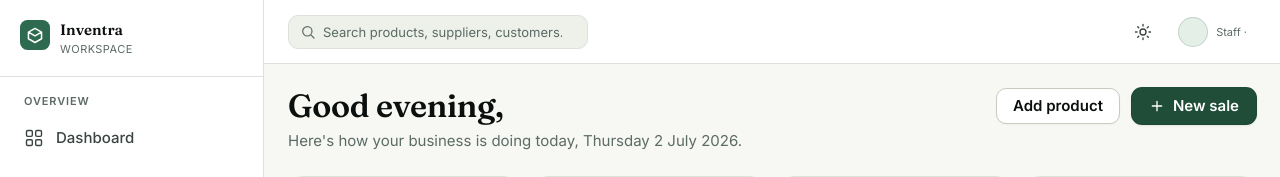
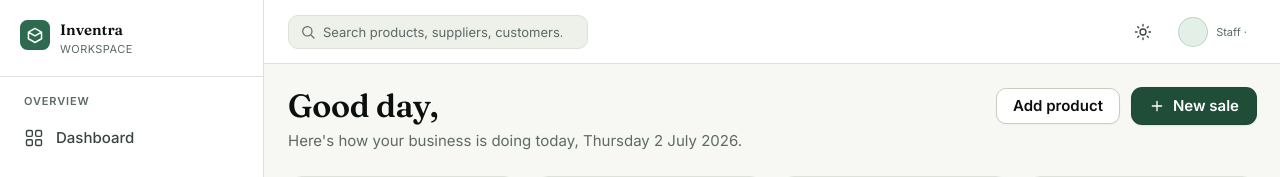
Before and after one commit to fredrickmwendwa/inventra, a Django app: template templates/dashboard/home.html in a window 1280 px wide. Shown: the top 177 px of the page. Run offline with Django 5.2, Linux system fonts and the light colour scheme; the template is opened without the code that fills it, so the values that code supplies are empty; some libraries are stand-ins or nearby versions.

Commit message:
updated the chart labels and values

```diff
--- a/templates/dashboard/home.html
+++ b/templates/dashboard/home.html
@@ -11,20 +11,17 @@
 
 {% block content %}
 
-  <div class="sf-welcome">
+<div class="sf-welcome">
   <div>
     <h1 class="sf-welcome__heading">
-      {% now "G" as hour %}
-      Good
-      {% if hour|add:0 < 12 %}morning{% elif hour|add:0 < 17 %}afternoon{% else %}evening{% endif %},
+      {{ greeting|default:"Good day" }},
       {{ request.user.first_name|default:request.user.username }}
     </h1>
-    <p class="sf-welcome__sub" style="margin-top: 4px">
+    <p class="sf-welcome__sub" style="margin-top:4px;">
       Here's how {{ tenant.name|default:"your business" }} is
       doing today, {% now "l j F Y" %}.
     </p>
   </div>
-
   <div class="sf-welcome__actions">
     <a href="{% url 'inventory:add_product' %}" class="sf-btn sf-btn--secondary">
       Add product
@@ -42,7 +39,6 @@
 <!-- ══ KPI ROW ══ -->
 <div class="sf-kpi-row">
 
-  <!-- Total products -->
   <div class="sf-kpi-card sf-kpi-card--brand">
     <div class="sf-kpi-card__top">
       <div class="sf-eyebrow">Total products</div>
@@ -62,7 +58,6 @@
     </div>
   </div>
 
-  <!-- Total confirmed sales -->
   <div class="sf-kpi-card">
     <div class="sf-kpi-card__top">
       <div class="sf-eyebrow">Confirmed sales</div>
@@ -82,7 +77,6 @@
     </div>
   </div>
 
-  <!-- Active suppliers -->
   <div class="sf-kpi-card">
     <div class="sf-kpi-card__top">
       <div class="sf-eyebrow">Active suppliers</div>
@@ -100,7 +94,6 @@
     </div>
   </div>
 
-  <!-- Stock alerts -->
   <div class="sf-kpi-card sf-kpi-card--danger">
     <div class="sf-kpi-card__top">
       <div class="sf-eyebrow">Stock alerts</div>
@@ -113,12 +106,11 @@
         </svg>
       </span>
     </div>
-    {% with oos_count=out_of_stock|length low_count=low_stock|length %}
-    <div class="sf-kpi-card__value sf-num"
-         data-count-up>{{ oos_count|add:low_count }}</div>
+    {% with oos=out_of_stock|length low=low_stock|length %}
+    <div class="sf-kpi-card__value sf-num" data-count-up>{{ oos|add:low }}</div>
     <div>
       <span class="sf-kpi-card__delta-context">
-        {{ oos_count }} out · {{ low_count }} low
+        {{ oos }} out · {{ low }} low
       </span>
     </div>
     {% endwith %}
@@ -166,8 +158,7 @@
         <div class="sf-chart-legend" style="margin-top:var(--space-1);">
           <span class="sf-chart-legend__item">
             <span class="sf-chart-legend__dot"
-                  style="background:var(--color-brand);">
-            </span>
+                  style="background:var(--color-brand);"></span>
             Confirmed sales
           </span>
         </div>
@@ -215,15 +206,13 @@
           {{ out_of_stock|length }}
         </span>
       </div>
-
       <div class="sf-card__body" style="padding-top:var(--space-3);">
         {% if out_of_stock %}
           {% for product in out_of_stock|slice:":5" %}
             <div class="sf-stock-row">
               <div class="sf-stock-row__thumb" aria-hidden="true">
                 {% if product.image %}
-                  <img src="{{ product.image.url }}"
-                       alt="{{ product.name }}"
+                  <img src="{{ product.image.url }}" alt="{{ product.name }}"
                        style="width:100%;height:100%;object-fit:cover;">
                 {% else %}
                   <svg width="16" height="16" viewBox="0 0 24 24" fill="none">
@@ -235,12 +224,9 @@
               </div>
               <div class="sf-stock-row__body">
                 <div class="sf-stock-row__name">{{ product.name }}</div>
-                <div class="sf-stock-row__sub">
-                  {{ product.sku|default:"No SKU" }}
-                </div>
+                <div class="sf-stock-row__sub">{{ product.sku|default:"No SKU" }}</div>
               </div>
-              <div class="sf-stock-row__qty"
-                   style="color:var(--color-danger);">
+              <div class="sf-stock-row__qty" style="color:var(--color-danger);">
                 0 left
               </div>
             </div>
@@ -279,15 +265,13 @@
           {{ low_stock|length }}
         </span>
       </div>
-
       <div class="sf-card__body" style="padding-top:var(--space-3);">
         {% if low_stock %}
           {% for product in low_stock|slice:":5" %}
             <div class="sf-stock-row">
               <div class="sf-stock-row__thumb" aria-hidden="true">
                 {% if product.image %}
-                  <img src="{{ product.image.url }}"
-                       alt="{{ product.name }}"
+                  <img src="{{ product.image.url }}" alt="{{ product.name }}"
                        style="width:100%;height:100%;object-fit:cover;">
                 {% else %}
                   <svg width="16" height="16" viewBox="0 0 24 24" fill="none">
@@ -299,12 +283,9 @@
               </div>
               <div class="sf-stock-row__body">
                 <div class="sf-stock-row__name">{{ product.name }}</div>
-                <div class="sf-stock-row__sub">
-                  {{ product.sku|default:"No SKU" }}
-                </div>
+                <div class="sf-stock-row__sub">{{ product.sku|default:"No SKU" }}</div>
               </div>
-              <div class="sf-stock-row__qty"
-                   style="color:var(--color-accent-amber);">
+              <div class="sf-stock-row__qty" style="color:var(--color-accent-amber);">
                 {{ product.stock_quantity }} left
               </div>
             </div>
@@ -325,11 +306,10 @@
       </div>
     </div>
 
-  </div><!-- /sf-alerts-stack -->
+  </div>
+</div>
 
-</div><!-- /sf-dash-split -->
-
-<!-- ══ BOTTOM ROW: Recent sales + Top products + Movements ══ -->
+<!-- ══ BOTTOM ROW ══ -->
 <div class="sf-dash-row">
 
   <!-- Recent sales -->
@@ -337,8 +317,7 @@
     <div class="sf-card__header">
       <h2 class="sf-card-title">Recent sales</h2>
       <a href="{% url 'sales:sale_list' %}"
-         class="sf-small"
-         style="color:var(--color-brand-strong);">
+         class="sf-small" style="color:var(--color-brand-strong);">
         View all →
       </a>
     </div>
@@ -360,7 +339,7 @@
               <div class="sf-timeline-item__body">
                 <a href="{% url 'sales:sale_detail' sale.id %}"
                    class="sf-timeline-item__title"
-                   style="text-decoration:none; display:block;">
+                   style="text-decoration:none;display:block;">
                   {{ sale.sale_number }} · {{ sale.customer_name }}
                 </a>
                 <p class="sf-timeline-item__meta">
@@ -403,16 +382,15 @@
     </div>
   </div>
 
-  <!-- Right column: Top products + Recent movements -->
-  <div style="display:flex; flex-direction:column; gap:var(--space-5);">
+  <!-- Right column -->
+  <div style="display:flex;flex-direction:column;gap:var(--space-5);">
 
     <!-- Top selling products -->
     <div class="sf-card">
       <div class="sf-card__header">
         <h2 class="sf-card-title">Top selling products</h2>
         <a href="{% url 'inventory:product_list' %}"
-           class="sf-small"
-           style="color:var(--color-brand-strong);">
+           class="sf-small" style="color:var(--color-brand-strong);">
           All products →
         </a>
       </div>
@@ -425,14 +403,11 @@
                   {% if forloop.counter == 1 %}sf-top-product__rank--gold
                   {% elif forloop.counter == 2 %}sf-top-product__rank--silver
                   {% elif forloop.counter == 3 %}sf-top-product__rank--bronze
-                  {% endif %}"
-                  aria-hidden="true">
+                  {% endif %}" aria-hidden="true">
                   {{ forloop.counter }}
                 </span>
                 <div class="sf-top-product__body">
-                  <div class="sf-top-product__name">
-                    {{ product.product__name }}
-                  </div>
+                  <div class="sf-top-product__name">{{ product.product__name }}</div>
                   <div class="sf-top-product__bar-wrap">
                     <div class="sf-top-product__bar-fill"
                          style="width:{% widthratio product.total_qty max_qty 100 %}%;">
@@ -446,7 +421,7 @@
             {% endfor %}
           {% endwith %}
         {% else %}
-          <p class="sf-small" style="padding:var(--space-4) 0; text-align:center;">
+          <p class="sf-small" style="padding:var(--space-4) 0;text-align:center;">
             No confirmed sales yet
           </p>
         {% endif %}
@@ -458,8 +433,7 @@
       <div class="sf-card__header">
         <h2 class="sf-card-title">Stock movements</h2>
         <a href="{% url 'inventory:stock_movements' %}"
-           class="sf-small"
-           style="color:var(--color-brand-strong);">
+           class="sf-small" style="color:var(--color-brand-strong);">
           View all →
         </a>
       </div>
@@ -475,21 +449,18 @@
                   aria-hidden="true">
                   {% if movement.movement_type == 'in' %}
                     <svg width="13" height="13" viewBox="0 0 24 24" fill="none">
-                      <path d="M12 19V5M5 12l7-7 7 7"
-                            stroke="currentColor" stroke-width="2"
-                            stroke-linecap="round" stroke-linejoin="round"/>
+                      <path d="M12 19V5M5 12l7-7 7 7" stroke="currentColor"
+                            stroke-width="2" stroke-linecap="round" stroke-linejoin="round"/>
                     </svg>
                   {% elif movement.movement_type == 'out' %}
                     <svg width="13" height="13" viewBox="0 0 24 24" fill="none">
-                      <path d="M12 5v14M5 12l7 7 7-7"
-                            stroke="currentColor" stroke-width="2"
-                            stroke-linecap="round" stroke-linejoin="round"/>
+                      <path d="M12 5v14M5 12l7 7 7-7" stroke="currentColor"
+                            stroke-width="2" stroke-linecap="round" stroke-linejoin="round"/>
                     </svg>
                   {% else %}
                     <svg width="13" height="13" viewBox="0 0 24 24" fill="none">
-                      <path d="M7 16V8m10 8V8M3 12h18"
-                            stroke="currentColor" stroke-width="2"
-                            stroke-linecap="round"/>
+                      <path d="M7 16V8m10 8V8M3 12h18" stroke="currentColor"
+                            stroke-width="2" stroke-linecap="round"/>
                     </svg>
                   {% endif %}
                 </span>
@@ -512,7 +483,7 @@
             {% endfor %}
           </div>
         {% else %}
-          <p class="sf-small" style="padding:var(--space-4) 0; text-align:center;">
+          <p class="sf-small" style="padding:var(--space-4) 0;text-align:center;">
             No movements recorded yet
           </p>
         {% endif %}
@@ -520,8 +491,7 @@
     </div>
 
   </div>
-
-</div><!-- /sf-dash-row -->
+</div>
 
 <!-- ══ INVENTORY SNAPSHOT STRIP ══ -->
 <div class="sf-card">
@@ -538,13 +508,10 @@
     </a>
   </div>
   <div class="sf-snapshot-strip">
-
     <div class="sf-snapshot-item">
-      <div class="sf-snapshot-item__value sf-num"
-           data-count-up>{{ total_products }}</div>
+      <div class="sf-snapshot-item__value sf-num" data-count-up>{{ total_products }}</div>
       <div class="sf-snapshot-item__label">Active products</div>
     </div>
-
     <div class="sf-snapshot-item">
       <div class="sf-snapshot-item__value sf-num"
            style="color:var(--color-brand-strong);">
@@ -552,7 +519,6 @@
       </div>
       <div class="sf-snapshot-item__label">Stock value (cost)</div>
     </div>
-
     <div class="sf-snapshot-item">
       <div class="sf-snapshot-item__value sf-num"
            style="{% if out_of_stock %}color:var(--color-danger);{% else %}color:var(--color-brand-strong);{% endif %}">
@@ -560,7 +526,6 @@
       </div>
       <div class="sf-snapshot-item__label">Out of stock</div>
     </div>
-
   </div>
 </div>
 
@@ -571,22 +536,23 @@
 <script>
 (function () {
 
-  /* ── Chart data from Django view ──
-     The view JSON-encodes chart_labels/chart_values (json.dumps), so parse
-     them here rather than relying on {{ var|safe }} dropping a raw Python
-     repr into the script (which breaks on Decimal values, querysets, etc). */
-  var labels = [];
-  var values = [];
-  try {
-    labels = JSON.parse('{{ chart_labels|escapejs }}');
-    values = JSON.parse('{{ chart_values|escapejs }}');
-  } catch (e) {
-    console.error('Could not parse chart data from server:', e);
-  }
+  /* ── Chart data
+     Use |safe directly — the view sends json.dumps() output
+     which is already valid JavaScript array syntax.
+     Do NOT use JSON.parse + |escapejs — that double-encodes
+     the quotes and breaks the parse. ── */
+  var labels = {{ chart_labels|safe }};
+  var values = {{ chart_values|safe }};
+
+  /* Defensive fallback in case the view sent something unexpected */
   if (!Array.isArray(labels)) labels = [];
   if (!Array.isArray(values)) values = [];
 
-  /* ── Resolve colours from CSS tokens ── */
+  /* ── Grab the canvas — bail early if it's missing ── */
+  var ctx = document.getElementById('revenueChart');
+  if (!ctx) return;
+
+  /* ── Read CSS design tokens so the chart matches the theme ── */
   var style    = getComputedStyle(document.documentElement);
   var brand    = style.getPropertyValue('--color-brand').trim();
   var brandStr = style.getPropertyValue('--color-brand-strong').trim();
@@ -594,9 +560,6 @@
   var faint    = style.getPropertyValue('--color-ink-faint').trim();
   var raised   = style.getPropertyValue('--color-bg-raised').trim();
   var ink      = style.getPropertyValue('--color-ink').trim();
-
-  var ctx = document.getElementById('revenueChart');
-  if (!ctx) return;
 
   /* ── Build chart ── */
   var chart = new Chart(ctx, {
@@ -607,9 +570,8 @@
         label: 'Revenue (KES)',
         data: values,
         backgroundColor: function (context) {
-          /* Today's bar (last) slightly darker */
-          var index = context.dataIndex;
-          return index === values.length - 1 ? brandStr : brand;
+          /* Today's bar (last index) is slightly darker */
+          return context.dataIndex === values.length - 1 ? brandStr : brand;
         },
         borderRadius: 4,
         borderSkipped: false,
@@ -654,38 +616,23 @@
       },
       scales: {
         x: {
-          grid: {
-            display: false,
-          },
-          border: {
-            display: false,
-          },
+          grid: { display: false },
+          border: { display: false },
           ticks: {
             color: faint,
-            font: {
-              family: "'IBM Plex Mono', monospace",
-              size: 10,
-            },
+            font: { family: "'IBM Plex Mono', monospace", size: 10 },
           }
         },
         y: {
-          grid: {
-            color: border,
-          },
-          border: {
-            display: false,
-          },
+          grid: { color: border },
+          border: { display: false },
           ticks: {
             color: faint,
-            font: {
-              family: "'IBM Plex Mono', monospace",
-              size: 10,
-            },
+            font: { family: "'IBM Plex Mono', monospace", size: 10 },
             callback: function (value) {
-              if (value >= 1000) {
-                return 'KES ' + (value / 1000).toFixed(0) + 'K';
-              }
-              return 'KES ' + value;
+              return value >= 1000
+                ? 'KES ' + (value / 1000).toFixed(0) + 'K'
+                : 'KES ' + value;
             }
           },
           beginAtZero: true,
@@ -694,17 +641,19 @@
     }
   });
 
-  /* ── Re-skin chart when theme toggles ── */
+  /* ── Re-skin when the theme toggles.
+     Wait 340ms so CSS vars have fully transitioned
+     (--duration-slow is 320ms) before we read them. ── */
   document.querySelectorAll('[data-theme-toggle]').forEach(function (btn) {
     btn.addEventListener('click', function () {
       setTimeout(function () {
-        var s2      = getComputedStyle(document.documentElement);
-        var brand2  = s2.getPropertyValue('--color-brand').trim();
-        var brandS2 = s2.getPropertyValue('--color-brand-strong').trim();
-        var border2 = s2.getPropertyValue('--color-border').trim();
-        var faint2  = s2.getPropertyValue('--color-ink-faint').trim();
-        var raised2 = s2.getPropertyValue('--color-bg-raised').trim();
-        var ink2    = s2.getPropertyValue('--color-ink').trim();
+        var s       = getComputedStyle(document.documentElement);
+        var brand2  = s.getPropertyValue('--color-brand').trim();
+        var brandS2 = s.getPropertyValue('--color-brand-strong').trim();
+        var border2 = s.getPropertyValue('--color-border').trim();
+        var faint2  = s.getPropertyValue('--color-ink-faint').trim();
+        var raised2 = s.getPropertyValue('--color-bg-raised').trim();
+        var ink2    = s.getPropertyValue('--color-ink').trim();
 
         chart.data.datasets[0].backgroundColor = function (context) {
           return context.dataIndex === values.length - 1 ? brandS2 : brand2;
@@ -719,7 +668,7 @@
         chart.options.scales.y.grid.color             = border2;
 
         chart.update();
-      }, 220);
+      }, 340);
     });
   });
 
```
Also changed, not shown: apps/dashboard/views.py (+29 -23 lines).
